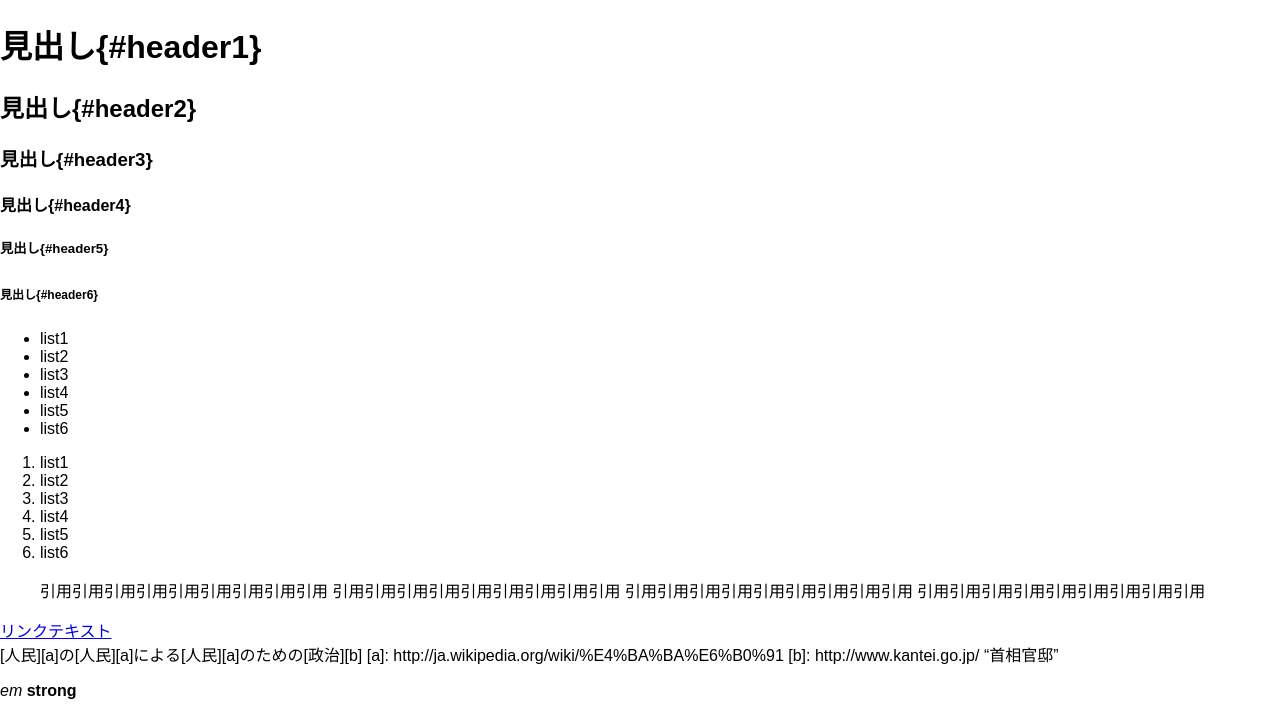
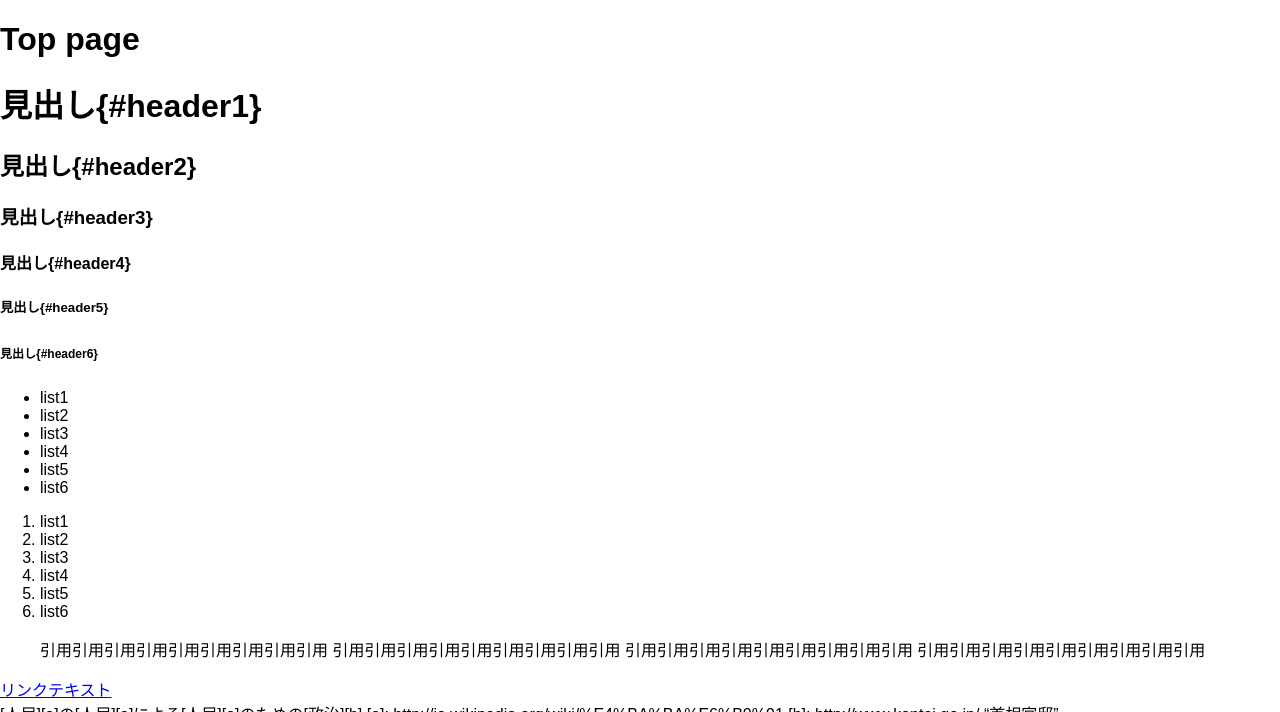
Before and after one commit to FiNGAHOLiC/fingaholic.github.com, a Jekyll site: the page built from index.md, in a window 1280 px wide, cut to the strip 0-712 px from the top of the page. Built offline with Jekyll 4.4.1, drawn with Linux system fonts in a browser that asks for light colours.

Commit message:
ヘッダーファイル追加。

```diff
--- /dev/null
+++ b/_includes/header.html
@@ -0,0 +1,3 @@
+<header>
+	<h1>Top page</h1>
+</header>
--- a/_layouts/default.html
+++ b/_layouts/default.html
@@ -9,6 +9,7 @@
 		<link rel="stylesheet" href="/css/normalize.css">
 	</head>
 	<body>
+		{% include header.html %}
 		{{ content }}
 		{% include footer.html %}
 	</body>
```
